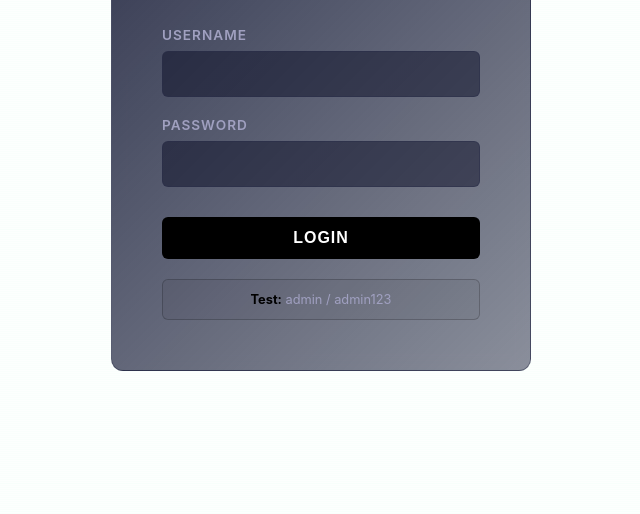
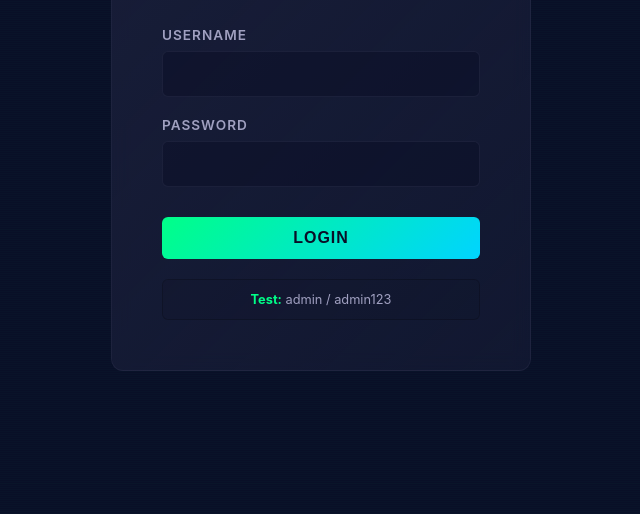
Before and after one commit to luckyr0bot/earthupdates, a plain HTML site: page login.html in a window 1280 px wide. Shown: the part 286-800 px from the top of the page, without its empty margins (319-959 px from the left). Drawn offline with Linux system fonts and the light colour scheme.

Commit message:
Update color variables in login.html

```diff
--- a/login.html
+++ b/login.html
@@ -8,10 +8,10 @@
         * { margin: 0; padding: 0; box-sizing: border-box; }
         @import url('https://fonts.googleapis.com/css2?family=Space+Mono:wght@400;700&display=swap');
         :root {
-            --primary: #000000;
-            --accent: #000000;
+            --primary: #00ff88;
+            --accent: #00d4ff;
             --danger: #ff006e;
-            --bg-dark: #ffffff;
+            --bg-dark: #0a0e27;
             --text-primary: #e0e0ff;
             --text-secondary: #a0a0c0;
         }
```
